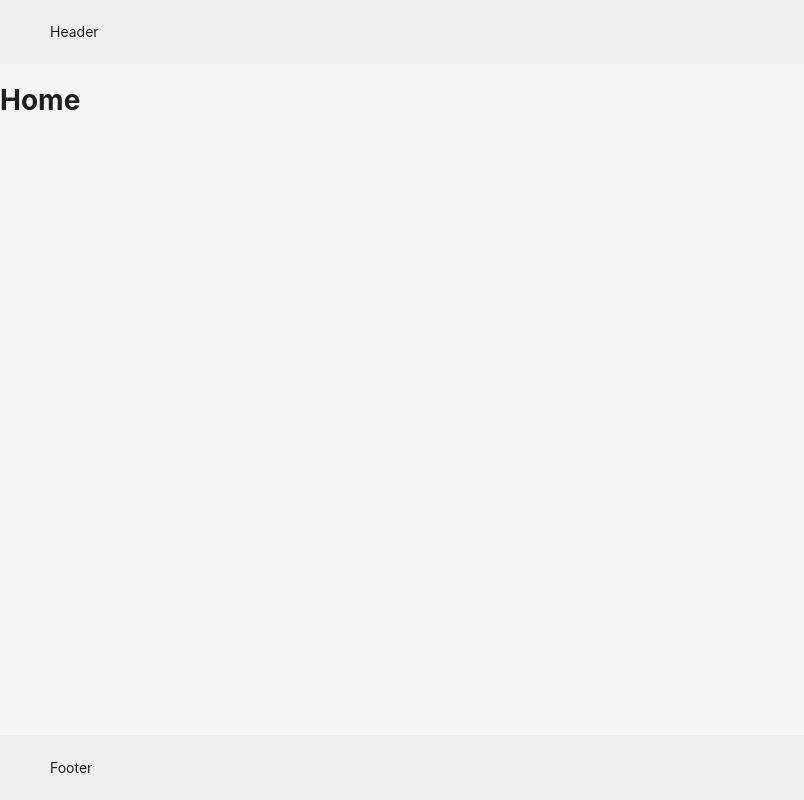
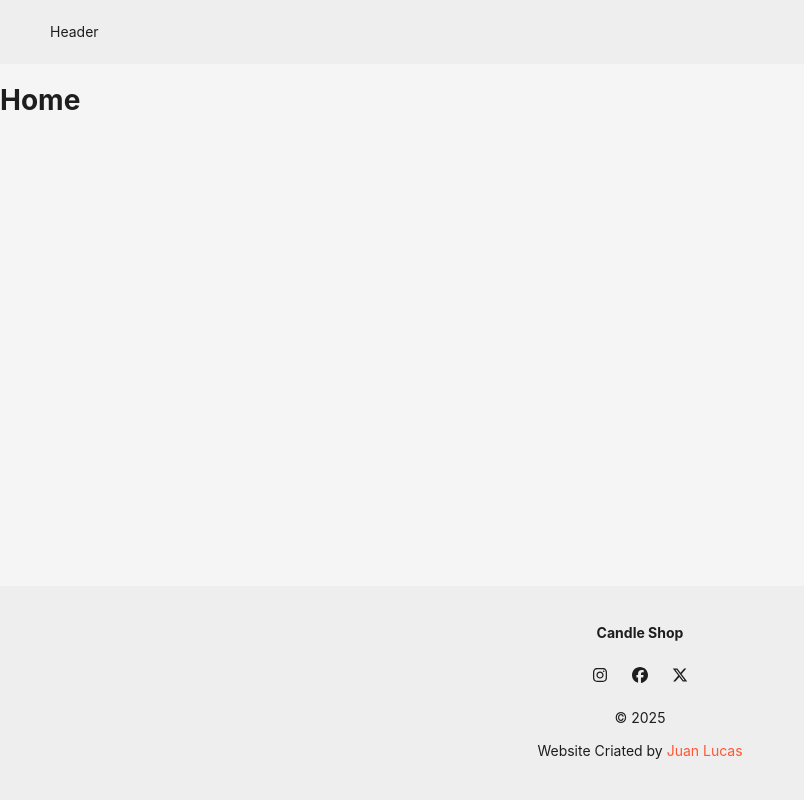
Before and after one commit to juanlramos/Candle-Shop, a React (Vite) app: page /home in a window 1280 px wide. Shown: the whole page, without its empty margins (0-804 px from the left). Built offline with nearby package versions, Linux system fonts and the light colour scheme.

Commit message:
feat: footer criado closes #5

```diff
--- a/package.json
+++ b/package.json
@@ -13,6 +13,7 @@
     "antd": "^5.24.7",
     "react": "^19.0.0",
     "react-dom": "^19.0.0",
+    "react-icons": "^5.5.0",
     "react-router-dom": "^7.5.1"
   },
   "devDependencies": {
--- a/src/shared/contexts/LayoutContext.tsx
+++ b/src/shared/contexts/LayoutContext.tsx
@@ -1,7 +1,10 @@
 import { createContext, useContext } from "react";
-import { Layout } from "antd";
+import { Button, Layout, Typography } from "antd";
+import { FaInstagram, FaFacebook, FaXTwitter } from "react-icons/fa6";
 
 const { Header, Content, Footer } = Layout;
+
+const Link = Typography.Link;
 
 interface ILayoutContext {}
 
@@ -14,10 +17,54 @@ interface ILayoutProvider {
 export const LayoutProvider = ({ children }: ILayoutProvider) => {
   return (
     <LayoutContext.Provider value={{}}>
-      <Layout style={{minHeight: "100vh"}}>
+      <Layout style={{ minHeight: "100vh" }}>
         <Header>Header</Header>
         <Content>{children}</Content>
-        <Footer>Footer</Footer>
+        <Footer
+          style={{
+            textAlign: "center",
+          }}
+        >
+          <p>
+            <b>Candle Shop</b>
+          </p>
+          <p>
+            <Button
+              type="text"
+              icon={<FaInstagram />}
+              size="large"
+              shape="circle"
+              target="_blank"
+              href="https://www.instagram.com/velas_candle_shop/"
+            />
+            <Button
+              type="text"
+              icon={<FaFacebook />}
+              size="large"
+              shape="circle"
+              target="_blank"
+              href="https://www.facebook.com/velas.candle.shop"
+            />
+            <Button
+              type="text"
+              icon={<FaXTwitter />}
+              size="large"
+              shape="circle"
+              target="_blank"
+              href="https://twitter.com/"
+            />
+          </p>
+          <p>
+            &copy; 2025
+            {new Date().getFullYear() == 2025 ? "" : -new Date().getFullYear()}
+          </p>
+          <p>
+            Website Criated by{" "}
+            <Link href="https://github.com/juanlramos" target="_blank">
+              Juan Lucas
+            </Link>
+          </p>
+        </Footer>
       </Layout>
     </LayoutContext.Provider>
   );
--- a/src/shared/themes/LightTheme.tsx
+++ b/src/shared/themes/LightTheme.tsx
@@ -1,11 +1,15 @@
 export const LightTheme = {
     token: {
-
+        colorPrimary: "#FF5733",
+        colorLink: "#FF5733",
     },
     components: {
         Layout: {
             headerBg: "#EEEEEE",
             footerBg: "#EEEEEE",
         },
+        Typography: {
+            linkHoverDecoration: "underline",
+        }
     }
 };
```
Also changed, not shown: 1 other file (tests, documents, lock files or other folders).
